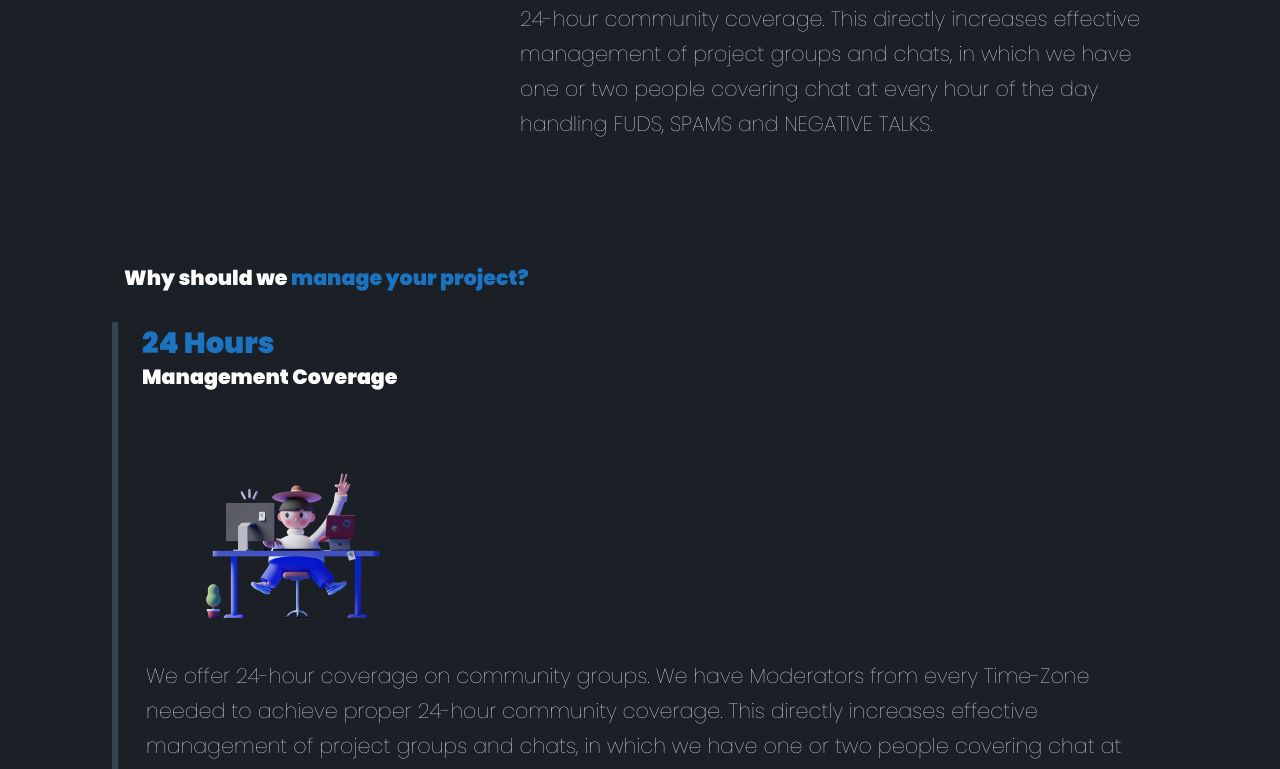
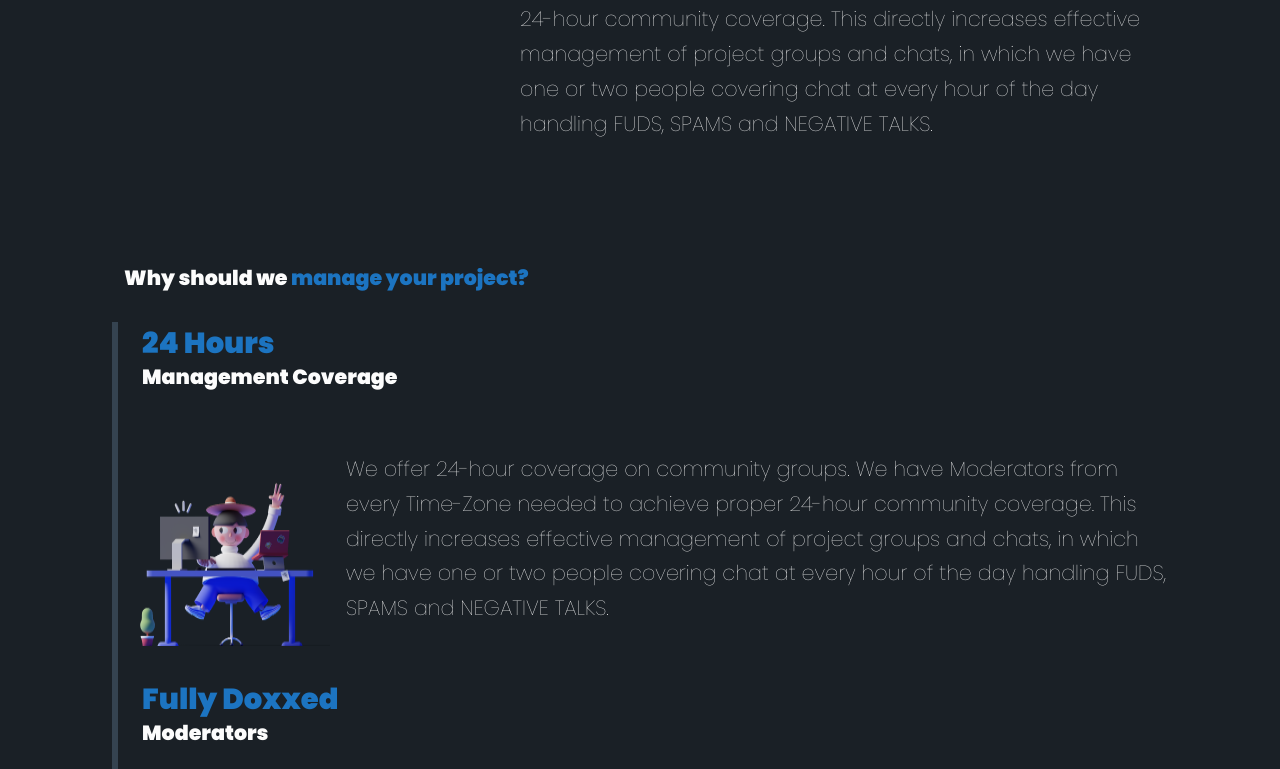
Before and after one commit to marvy-codes/master-neo, a React (Create React App) app: page / in a window 1280 px wide. Shown: the part 2005-2774 px from the top of the page. Built offline with nearby package versions, Linux system fonts and the light colour scheme; a web font is replaced by a local one.

Commit message:
why desktop mode

```diff
--- a/src/components/Whycomponent.js
+++ b/src/components/Whycomponent.js
@@ -15,6 +15,7 @@ function Whycomponent() {
             <div className="whycontent">
                 <h3 className="MNMA">24 Hours</h3>
                 <h5>Management Coverage</h5>
+                <div className="whyflex">
                     <img src={whylogo1} alt="Management" className="whylogo1" />
                     <p>
                         We offer 24-hour coverage on community groups. We have Moderators from every Time-Zone needed
@@ -23,10 +24,12 @@ function Whycomponent() {
                         day handling FUDS, SPAMS and NEGATIVE TALKS.
                     </p>
                 </div>
+            </div>
 
             <div className="whycontent">
                 <h3 className="MNMA">Fully Doxxed</h3>
                 <h5>Moderators</h5>
+                <div className="whyflex__twist">
                     <img src={whylogo2} alt="Fully Doxxed" className="whylogo2" />
                     <p>
                         All Moderators under our agency are doxxed with us: the agency has their details and information. So
@@ -35,9 +38,11 @@ function Whycomponent() {
                         project.
                     </p>
                 </div>
+            </div>
 
             <div className="whycontent">
                 <h3 className="MNMA">Versatility</h3>
+                <div className="whyflex">
                     <img src={whylogo3} alt="Versatility" className="whylogo3"/>
                     <p>
                         All Moderators under our agency are doxxed with us: the agency has their details and information. So
@@ -46,9 +51,11 @@ function Whycomponent() {
                         project.
                     </p>
                 </div>
+            </div>
 
             <div className="whycontent">
                 <h3 className="MNMA">Trained Moderators</h3>
+                <div className="whyflex__twist">
                     <img src={whylogo4} alt="Trained Moderators" className="whylogo4" />
                     <p>
                         Our moderators are equipped with the skills needed in managing groups and communities. Skills like Spam Bots Configurations,
@@ -56,9 +63,11 @@ function Whycomponent() {
                         Skills needed in making the work smooth and effective are acquired by moderators.
                     </p>
                 </div>
+            </div>
 
             <div className="whycontent">
                 <h3 className="MNMA">Community Focus</h3>
+                <div className="whyflex">
                     <img src={whylogo5} alt="Community Focus" className="whylogo5" />
                     <p>
                         Our Moderators are specially trained with effective communication and managerial skills. We focus on community wants
@@ -67,6 +76,7 @@ function Whycomponent() {
                 </div>
             </div>
         </div>
+    </div>
   );
 }
 
--- a/src/css/Whycomponent.css
+++ b/src/css/Whycomponent.css
@@ -45,6 +45,20 @@
        transform: translate(1.6px);
     }
       100% {
-        transform: translate(0, 130em);
+        transform: translate(0, 2110px);
     }
 }
+
+/* desktop view */
+
+@media (min-width: 40em) {
+    .whyflex {
+      display: flex;
+    }
+    .whyflex__twist {
+        display: flex;
+    }
+    .whyflex__twist > p {
+        order: -1;
+    }
+}
```
Lines whose indentation alone changed are shown as unchanged.
